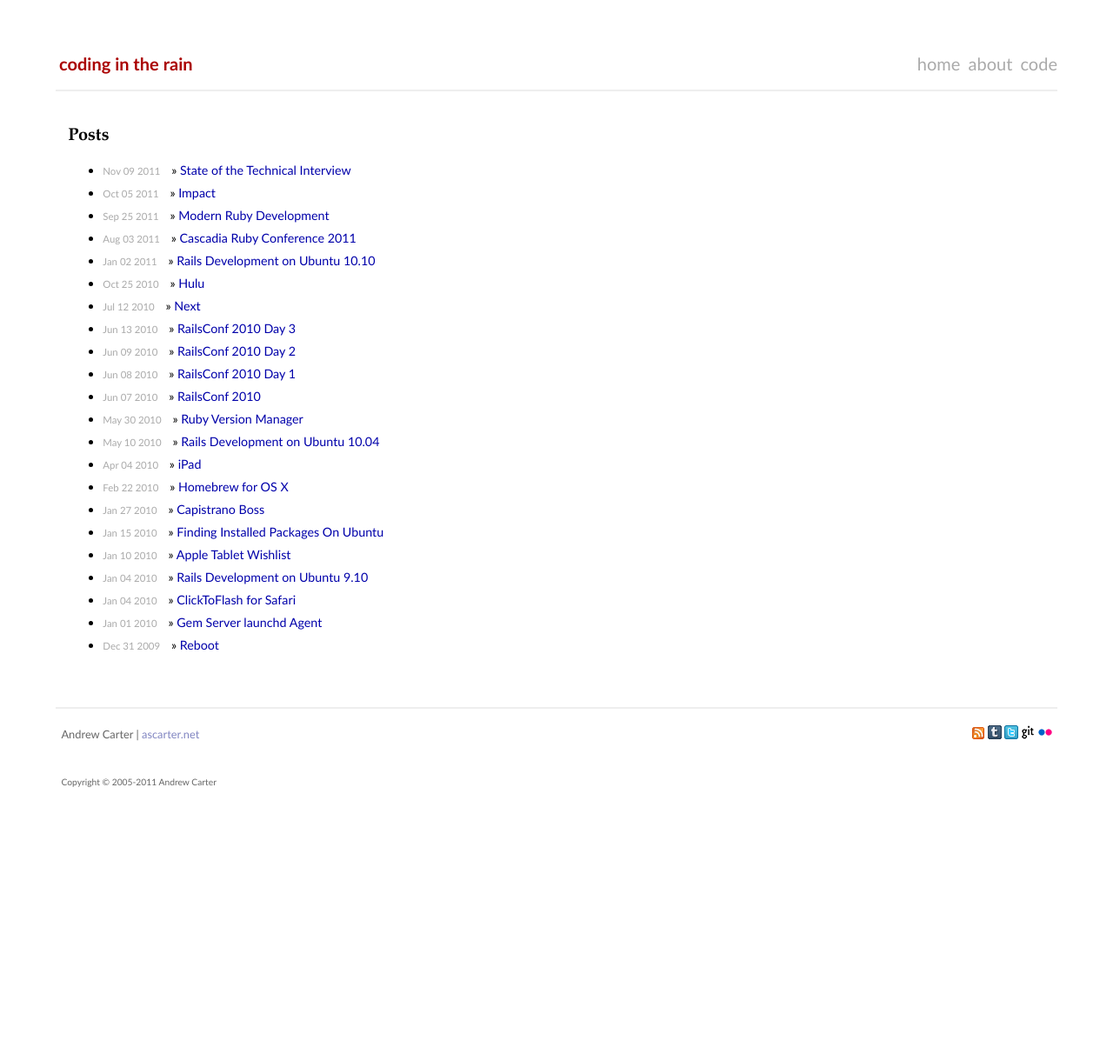
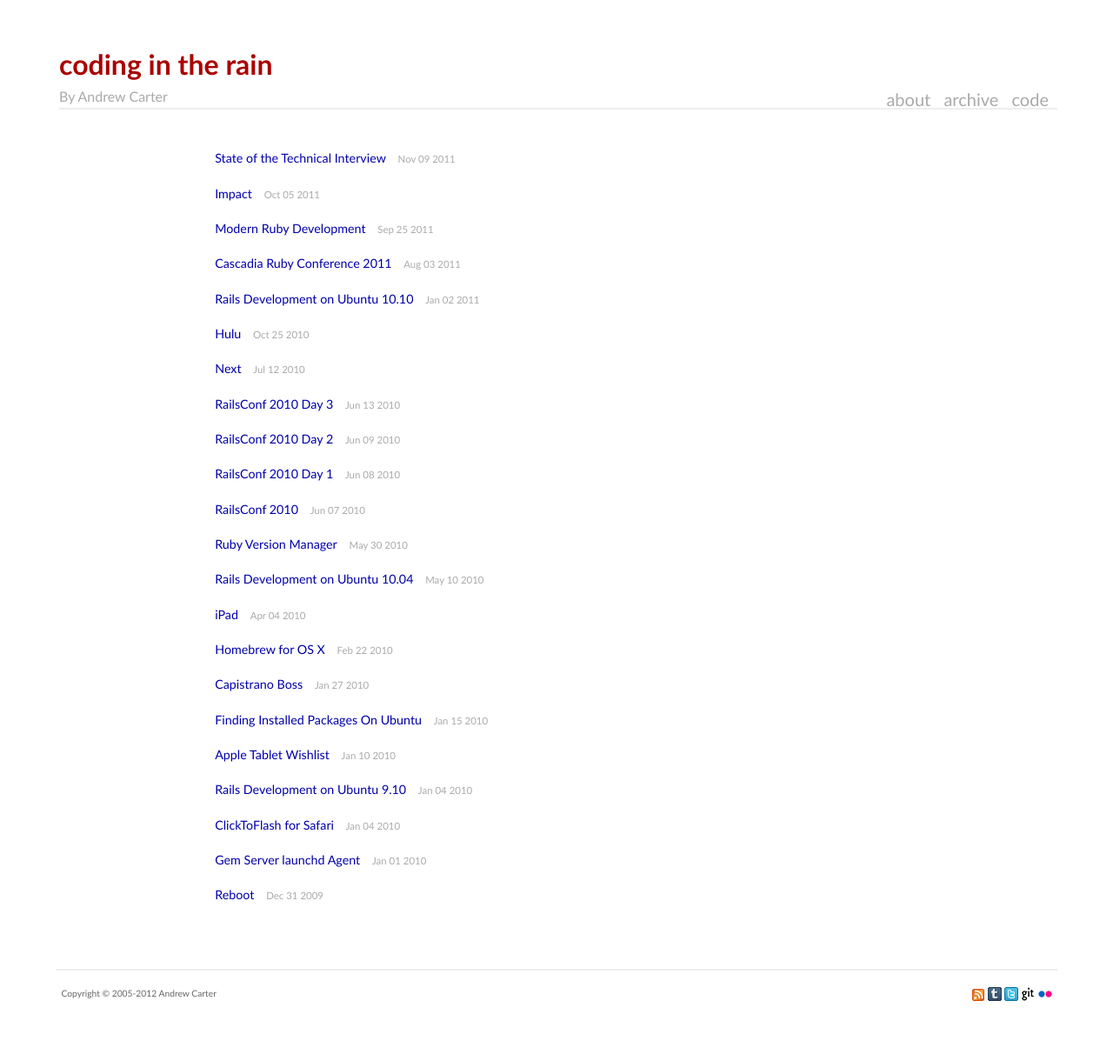
Before and after one commit to ascarter/ascarter.github.io, a Jekyll site: the page built from archive.markdown, in a window 1280 px wide. Shown: the whole page at 87% size. Built offline with Jekyll 4.4.1, drawn with Linux system fonts in a browser that asks for light colours; Markdown is read by kramdown in place of the engine named in the settings; before the commit the page ends 970 px from its top, so only the background shows below that.

Commit message:
Site layout improvements

```diff
--- a/_includes/footer.html
+++ b/_includes/footer.html
@@ -1,7 +1,7 @@
-<div id="leftcol">
-	<p>Andrew Carter</span> | <a href="{{ site.url }}">ascarter.net</a></p>
+<div id="copyright">
+	<p>Copyright &copy; 2005-2012 <a href="{{ site.url }}">Andrew Carter</a></p>
 </div>
-<div id="rightcol">
+<div id="links">
 	<p>
 		<a href="atom.xml"><img src="/images/feed-icon-14x14.png" alt="Subscribe to RSS Feed" title="ascarter.net/atom.xml" /></a>
 		<a href="http://ascarter.tumblr.com"><img src="/images/tumblr.png" alt="ascarter.tumblr.com" title="ascarter.tumblr.com" /></a>
@@ -10,6 +10,3 @@
 		<a href="http://flickr.com/photos/ascarter/"><img src="/images/flickr.png" alt="flickr.com/photos/ascarter" title="flickr.com/photos/ascarter" /></a>
 	</p>
 </div>
-<div id="copyright">
-	<p>Copyright &copy; 2005-2011 <a href="{{ site.url }}">Andrew Carter</a></p>
-</div>
--- a/_includes/header.html
+++ b/_includes/header.html
@@ -1,8 +1,11 @@
-<div id="logo">
-	<a class="site" href="/index.html">coding in the rain</a>
+<div id="banner">
+    <a href="{{ site.url }}">coding in the rain</a>
 </div>
-<div id="navbar">
-	<a class="menu" href="/index.html">home</a>
-	<a class="menu" href="/about.html">about</a>
-	<a class="menu" href="/code.html">code</a>
+<div class="author">
+    <p><a href="/about.html">By Andrew Carter</a></p>
 </div>
+<nav>
+    <a class="menu" href="/about.html">about</a>
+    <a class="menu" href="/archive.html">archive</a>
+    <a class="menu" href="/code.html">code</a>
+</nav>
--- a/archive.markdown
+++ b/archive.markdown
@@ -3,10 +3,10 @@ layout: default
 title: Archive
 ---
 
-# Posts
-
-<ul class="posts">
-	{% for post in site.posts  %}
-	<li><span>{{ post.date | date: "%b %d %Y" }}</span> &raquo; <a href="{{ post.url }}">{{ post.title | xml_escape }}</a></li>
-	{% endfor %}
-</ul>
+<div id="archive">
+    <ul>
+        {% for post in site.posts  %}
+        <li><span class="name"><a href="{{ post.url }}">{{ post.title | xml_escape }}</a></span><span class="date">{{ post.date | date: "%b %d %Y" }}</span></li>
+        {% endfor %}
+    </ul>
+</div>
--- a/css/site.css
+++ b/css/site.css
@@ -112,39 +112,42 @@ pre {
 	font-size: 1.4em;
 	padding: 1em 0em 2em 0em;
 	border-bottom: 2px solid #eee;
+	margin-left: 0.2em;
 }
 
 #header a:link,
 #header a:visited {
 	color: #aaa;
-	margin-left: 0.2em;
 }
 
-#header a.site {
+#header .author {
+	font-size: 0.8em;
+	color: darkgrey;
+	float: left;
+}
+
+#banner {
 	color: #a00;
 	font-weight: bold;
+	font-size: 1.6em;
 }
 
-#header .site {
-	float: left;
-/*	padding-right: 1.5em;*/
-
-}
-
-#header .summary {
-	font-size: 0.8em;
-	text-align: left;
-	width: 60%;
-	margin: 1em auto 2em 0em;
-	line-height: 1.5em;
-	color: darkgrey;
+#banner a:link, #banner a:visited {
+	color: #a00;
+	font-weight: bold;
 }
 
 /*--------------------------------------------------------------
  Navbar
  --------------------------------------------------------------*/
-#navbar {
+#header nav {
 	float: right;
+	padding-top: 1em;
+	margin-bottom: 0.5em;
+}
+
+#header .menu {
+    margin-right: 0.5em;
 }
 
 
@@ -196,29 +199,23 @@ pre {
 	color: #8085C1;
 }
 
-#footer #leftcol {
-	float: left;
-}
-
-#footer #rightcol {
-	float: right;
-}
-
 #footer img {
 	border: 0;
 }
 
 #footer #copyright {
-	clear: left;
+	float: left;
 	font-size: 0.8em;
 	color: #666;
 	text-align: left;
-	margin-top: 2.5em;
-	padding-top: 1.0em;
 }
 
 #footer #copyright a {
 	color: #666;
+}
+
+#footer #links {
+    float: right;
 }
 
 /*--------------------------------------------------------------
@@ -337,3 +334,20 @@ pre {
 .video-note {
 	font-style: italic;
 }
+
+#archive .name {
+    font-size: 1.0em;
+}
+
+#archive .date {
+    padding-left: 0.2em;
+	color: #aaa;
+    font-size: 0.8em;
+}
+
+#archive ul {
+    list-style-type: none;
+}
+#archive li {
+    padding-bottom: 1.0em;
+}
```
